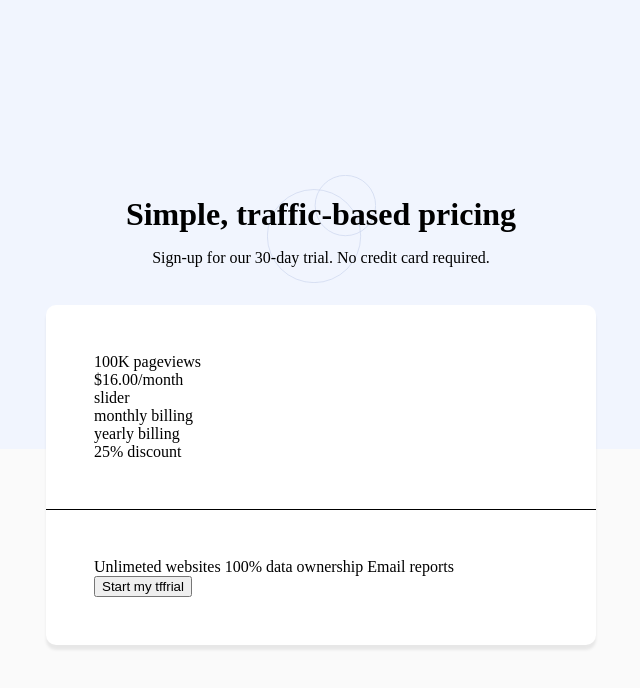
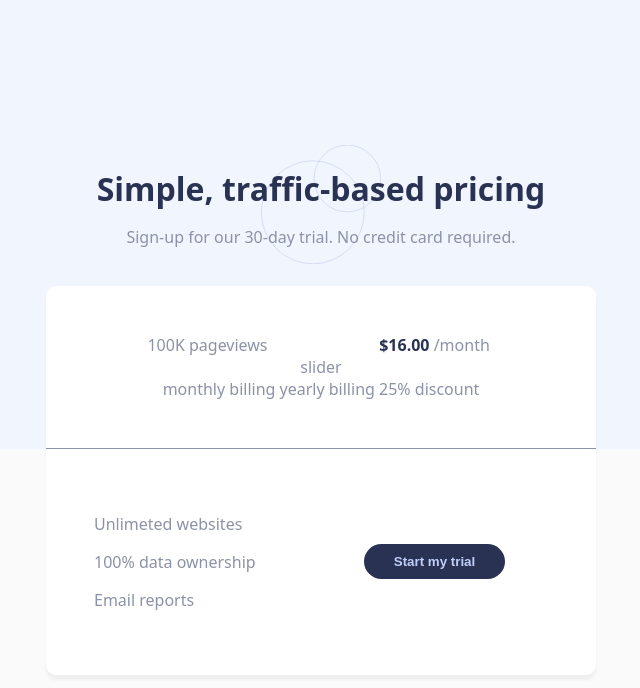
Before and after one commit to izzatrazab/frontend-mentor, a SvelteKit app: page /interactive-pricing-component-main in a window 1280 px wide. Shown: the top 688 px of the page, without its empty margins (319-959 px from the left). Built offline with nearby package versions, Linux system fonts and the light colour scheme.

Commit message:
some updates on interactive-pricing-component-main

```diff
--- a/src/routes/interactive-pricing-component-main/+page.svelte
+++ b/src/routes/interactive-pricing-component-main/+page.svelte
@@ -4,34 +4,58 @@
 		<p>Sign-up for our 30-day trial. No credit card required.</p>
 	</hgroup>
 	<div class="card">
-		<div>
-			<div>
-				<!-- all capital letter -->
-				100K pageviews
-			</div>
-			<div>$16.00/month</div>
+		<div id="card-body">
+			<span>100K pageviews</span>
+			<span>
+				<strong style="color:rgb(41,50,83)">
+					$16.00
+				</strong>
+				/month</span>
 			<div>slider</div>
 			<div>
-				<!-- first letter capitalize -->
-				monthly billing</div>
-			<div>
-				<!-- first letter capitalize -->
-				yearly billing</div>
-			<div>25% discount</div>
+				<span>
+					<!-- first letter capitalize -->
+					monthly billing
+				</span>
+				<span>
+					<!-- first letter capitalize -->
+					yearly billing
+				</span>
+				<span>25% discount</span>
+			</div>
 		</div>
 		<footer>
 			<div>
-				<span>Unlimeted websites</span>
-				<span>100% data ownership</span>
-				<span>Email reports</span>
+				<p>Unlimeted websites</p>
+				<p>100% data ownership</p>
+				<p>Email reports</p>
 			</div>
-			<button>Start my tffrial</button>
+			<button>Start my trial</button>
 		</footer>
 	</div>
 </div>
 
 <style>
+	@media (min-width: 576px) {
+		#card-body > span {
+			max-width: 50%;
+		}
+		footer > div {
+			max-width: 50%;
+		}
+	}
+
+	@media (min-width: 768px) {
+	}
+
+	@media (min-width: 992px) {
+	}
+
+	@media (min-width: 1200px) {
+	}
+
 	#background {
+		font-family:system-ui;
 		display: flex;
 		flex-direction: column;
 		justify-content: center;
@@ -41,31 +65,59 @@
 		padding: 10px;
 		background-image: url("./bg-pattern.svg");
 		background-repeat: no-repeat;
+		color: rgb(140,146,167);
 	}
 	.title {
 		margin-block: 20px;
 		text-align: center;
-		background-image: url("./pattern-circles.svg") ;
-		background-size:contain;
+		background-image: url("./pattern-circles.svg");
+		background-size: contain;
 		background-position: center;
 		background-repeat: no-repeat;
+	}
+
+	.title > h1 {
+		color: rgb(41,50,83);
 	}
 	.card {
 		min-width: 330px;
 		max-width: 550px;
 		box-sizing: border-box;
 		border-radius: 10px;
-		box-shadow: 0 5px 3px rgba(0, 0, 0, 0.075);
+		box-shadow: 0 5px 3px rgba(117, 102, 102, 0.075);
 		background-color: white;
 	}
 	.card > * {
 		padding: 6vmin;
 	}
 
-	footer{
+	#card-body {
+		display: flex;
+		flex-wrap: wrap;
+		justify-content: center;
+		text-align: center;
+	}
+
+	#card-body > * {
+		width: 100%;
+	}
+
+	footer {
 		display: flex;
 		flex-wrap: wrap;
 		border-style: solid;
-		border-width: 1px 0 0 0 ;
+		border-width: 1px 0 0 0;
+	}
+	footer > div {
+		width: 100%;
+	}
+	button {
+		margin: auto;
+		border: none;
+		border-radius: 50px;
+		padding: 10px 30px 10px 30px;
+		font-weight: bold;
+		color: rgb(191,206,249);
+		background-color: rgb(41,50,83);
 	}
 </style>
```
